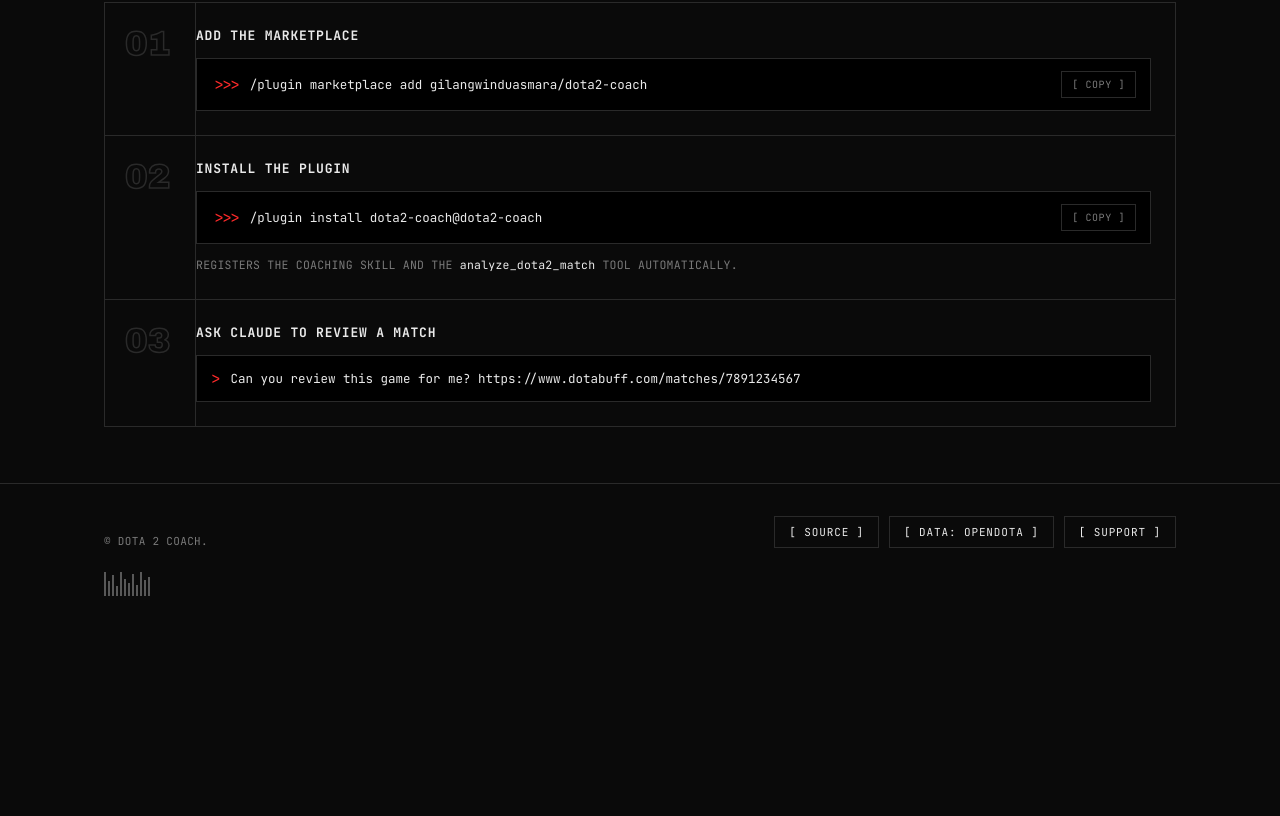
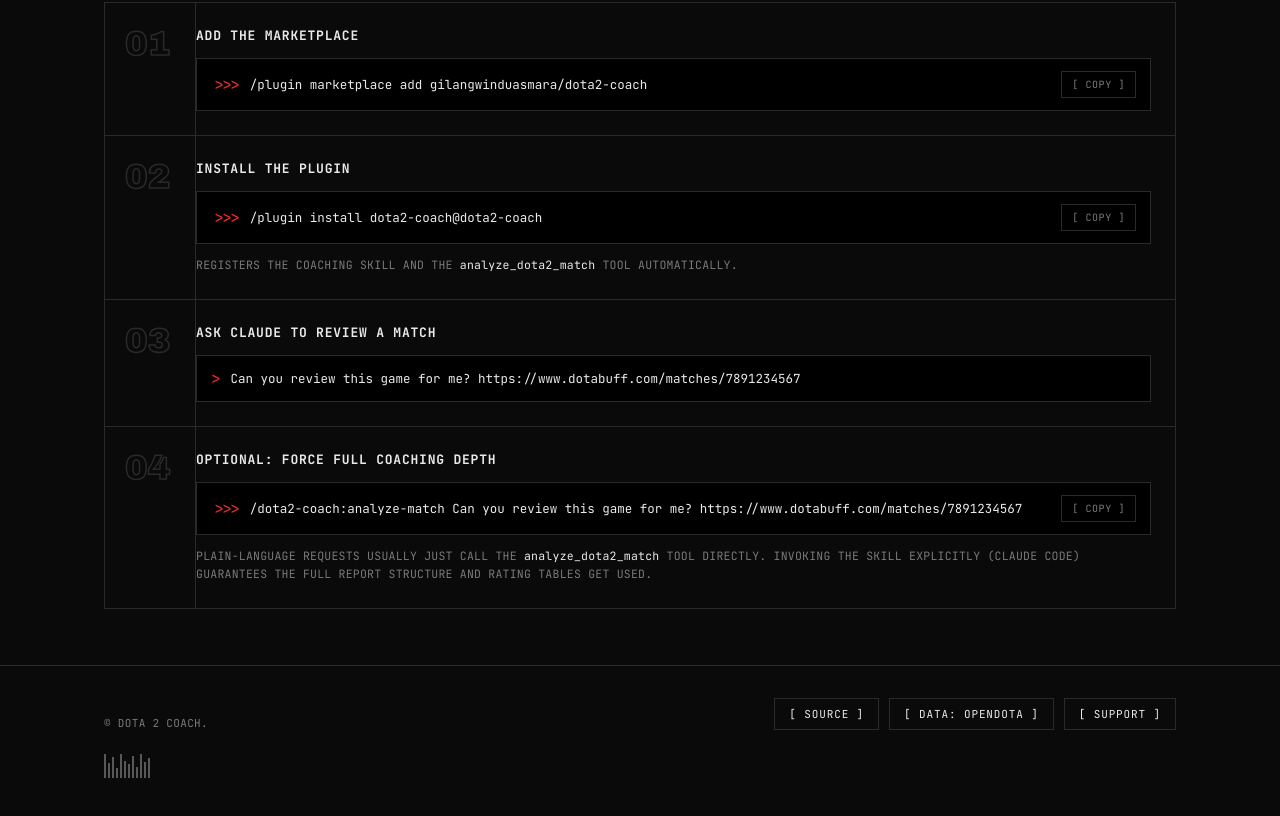
Before and after one commit to gilangwinduasmara/dota2-coach-mcp-server, a website: page index.html in a window 1280 px wide. Shown: the part 1451-2267 px from the top of the page. Before the commit the page ends 2087 px from the top, so only its background shows below. Drawn offline with Linux system fonts and the light colour scheme.

Commit message:
Add explicit skill-invocation step to install instructions
Documents /dota2-coach:analyze-match as the way to guarantee the skill's
coaching guidance is used, alongside the plain-language path.

```diff
--- a/index.html
+++ b/index.html
@@ -602,6 +602,17 @@
               <code>Can you review this game for me? https://www.dotabuff.com/matches/7891234567</code>
             </div>
           </div>
+
+          <div class="step-num">04</div>
+          <div class="step-body">
+            <h3>Optional: force full coaching depth</h3>
+            <div class="term-row">
+              <span class="prompt">&gt;&gt;&gt;</span>
+              <code>/dota2-coach:analyze-match Can you review this game for me? https://www.dotabuff.com/matches/7891234567</code>
+              <button class="copy-btn" type="button" data-copy="/dota2-coach:analyze-match Can you review this game for me? https://www.dotabuff.com/matches/7891234567">[ Copy ]</button>
+            </div>
+            <p class="step-note">Plain-language requests usually just call the <code>analyze_dota2_match</code> tool directly. Invoking the skill explicitly (Claude Code) guarantees the full report structure and rating tables get used.</p>
+          </div>
         </div>
       </div>
     </section>
```
